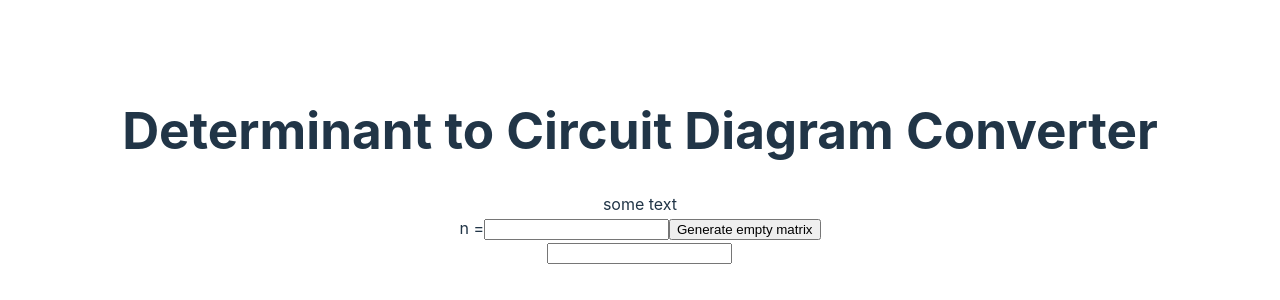
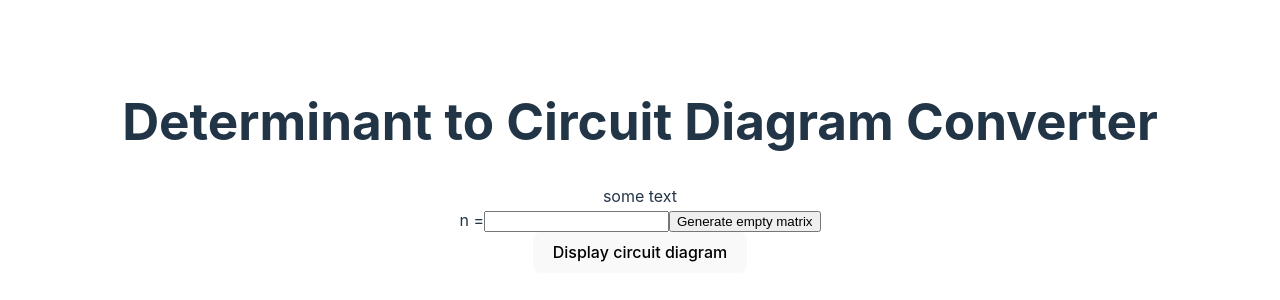
Before and after one commit to Lypho2012/DeterminantToCircuitDiagram, a React (Vite) app: page / in a window 1280 px wide. Shown: the part 234-534 px from the top of the page. Built offline with nearby package versions, Linux system fonts and the light colour scheme.

Commit message:
finished displaying matrix input

```diff
--- a/src/App.tsx
+++ b/src/App.tsx
@@ -11,7 +11,6 @@ function App() {
       <h1>Determinant to Circuit Diagram Converter</h1>
       <div className="matrix">
         <Form/>
-        <Matrix/>
       </div>
     </>
   )
--- /dev/null
+++ b/src/Circuit.tsx
@@ -0,0 +1,15 @@
+import React from 'react'
+
+export default function Circuit(props) {
+  let matrix = props.matrix;
+
+  let n = matrix.length;
+  for (let i=0; i<n; i++) {
+    for (let j=0; j<n; j++) {
+      let cell = matrix[i][j];
+    }
+  }
+  return (
+    <div>circuit</div>
+  )
+}
--- a/src/Form.tsx
+++ b/src/Form.tsx
@@ -3,10 +3,11 @@ import Matrix from './Matrix'
 
 function Form() {
   const [size, setSize] = useState(0);
+  const [isMatrixGenerated, setIsMatrixGenerated] = useState(false);
 
   const handleSubmit = (event) => {
     event.preventDefault();
-    Matrix(n=size);
+    setIsMatrixGenerated(true);
   }
   const handleChange = (event) => {
     event.preventDefault();
@@ -22,6 +23,9 @@ function Form() {
         </label>
         <input type="submit" value="Generate empty matrix"/>
       </form>
+      {
+        isMatrixGenerated ? (<Matrix n={size}/>) : (<Matrix n={0}/>)
+      }
     </div>
   )
 }
--- a/src/Matrix.tsx
+++ b/src/Matrix.tsx
@@ -1,15 +1,57 @@
 import React from 'react'
+import { useState } from "react";
+import Circuit from './Circuit'
 
 function Matrix(props) {
-  let res = new Array(props.n);
+  const handleSubmit = (event) => {
+    event.preventDefault();
+    let new_matrix = Array(props.n);
+    for (let i=0;i<props.n;i++) {
+      new_matrix[i] = new Array(props.n).fill(0);
+      for (let j=0;j<props.n;j++) {
+        const cell = document.getElementById(i+" "+j);
+        if (cell) {
+          if (cell.value > 0) {new_matrix[i][j] = 1;}
+        }
+      }
+    }
+    setMatrix(new_matrix);
+    setIsMatrixReady(true);
+  }
+  const [isMatrixReady,setIsMatrixReady] = useState(false);
+  const [matrix,setMatrix] = useState(Array(props.n));
+
+  let res = Array(props.n);
   for (let i=0;i<props.n;i++) {
-    res[i] = new Array(props.n);
-    for (let j=0; j<props.n; j++) {
-      res[i].push(<input key = {i+" "+j} type="text" name = {i+","+j}/>);
+    res[i] = new Array(props.n).fill(0);
+    for (let j=0;j<props.n;j++) {
+      res[i][j] = <input key = {i+" "+j} type="text" name = {i+","+j}/>;
+
     }
   }
   return (
-    <input/>
+    <div>
+      <form onSubmit={handleSubmit}>
+      {res.map((row, i = 1) => {
+        return (
+          <div key={i}>
+            {
+              row.map((item, j = 1) => {
+                return (
+                  item
+                )
+              })
+            }
+          </div>
+        )
+      })}
+      <button>Display circuit diagram</button>
+      </form>
+      {
+        isMatrixReady ? (<Circuit matrix={matrix}/>)
+        :(<div></div>)
+      }
+    </div>
   )
 }
 
```
